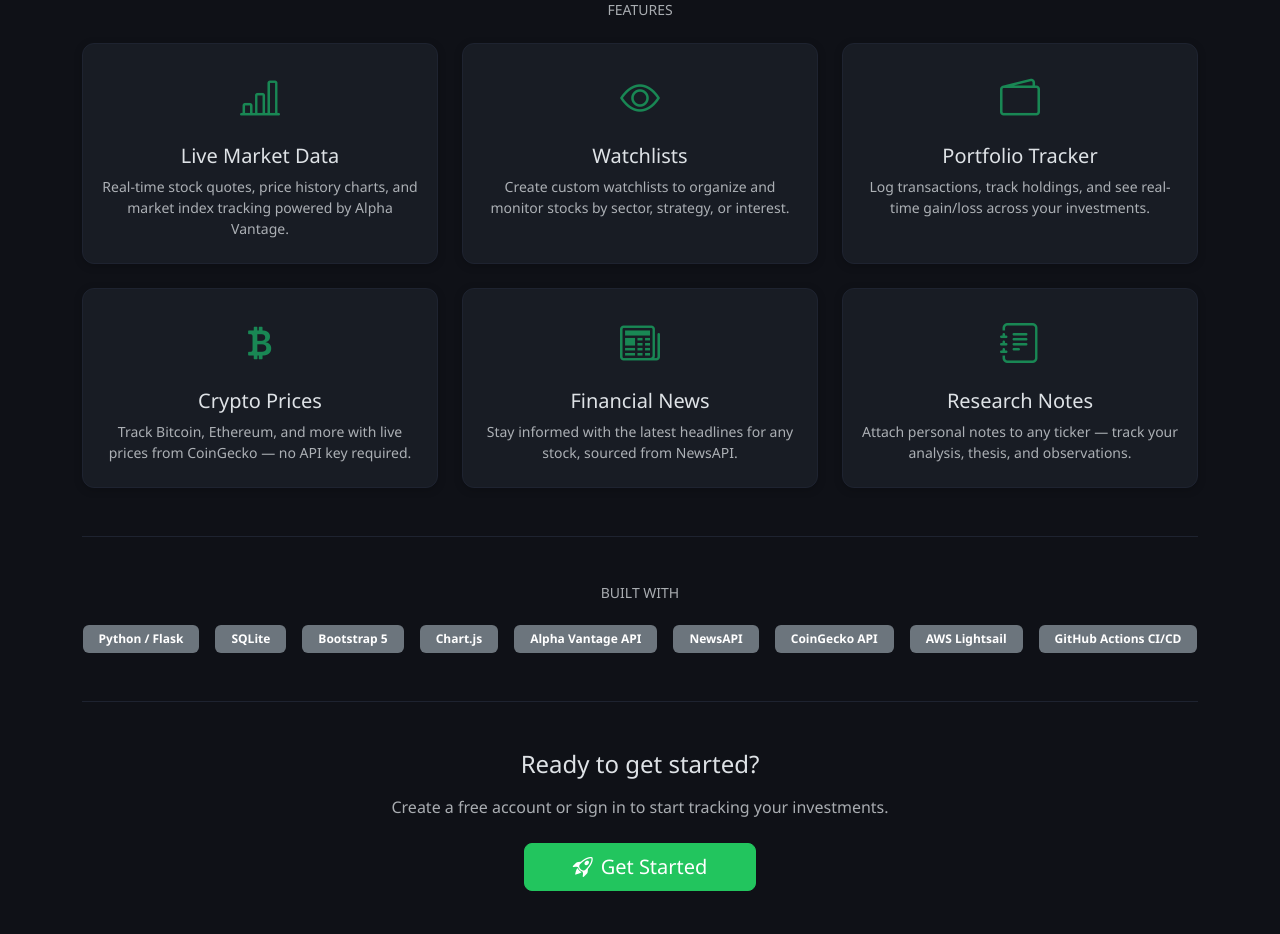
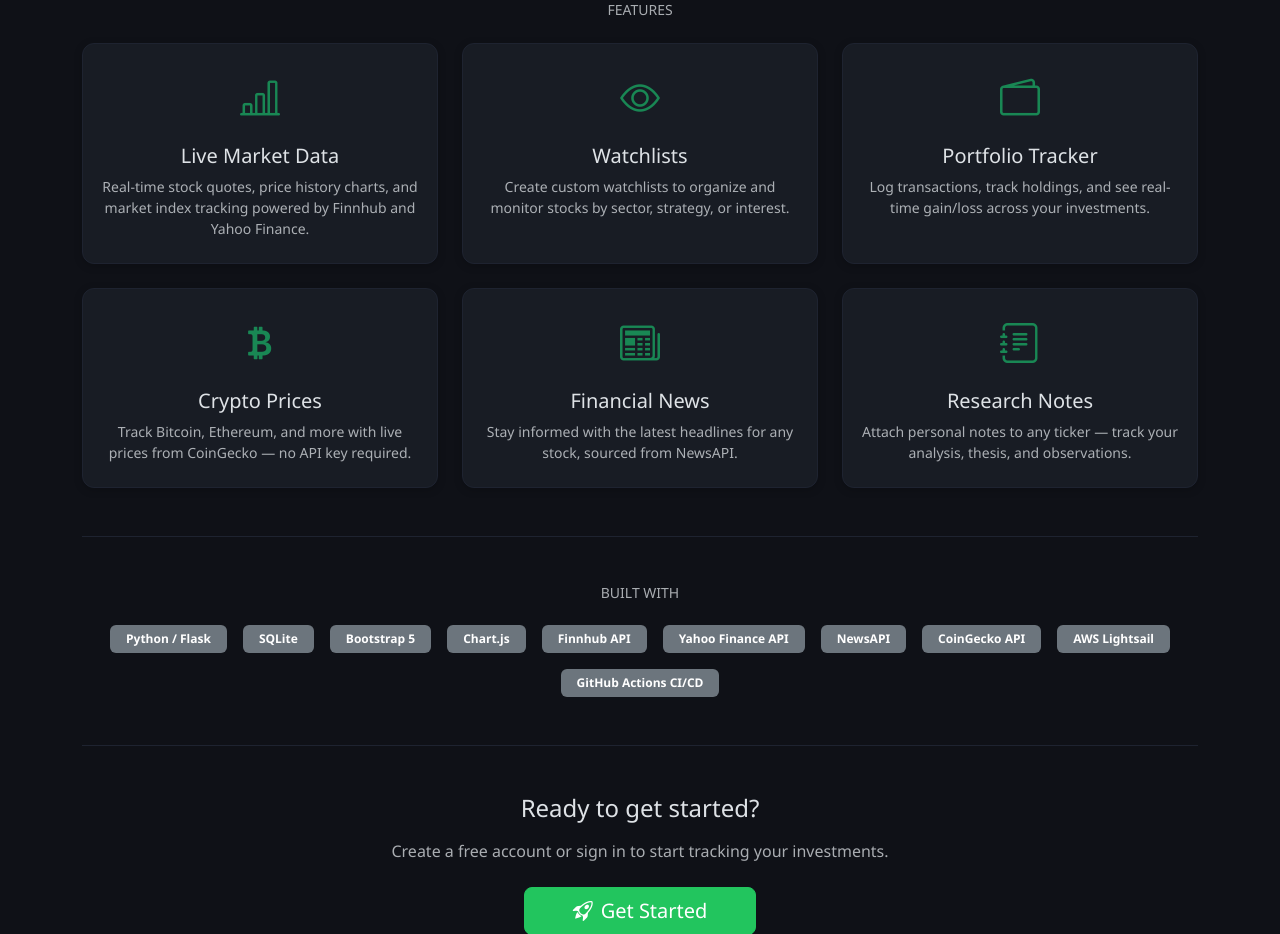
Before and after one commit to Ethanwells10/marshall-capstone, a Flask app: page / in a window 1280 px wide. Shown: the part 560-1494 px from the top of the page. Run offline with Flask 3, Linux system fonts and the light colour scheme.

Commit message:
Update about page to reflect Finnhub and Yahoo Finance APIs
Co-Authored-By: Claude Opus 4.6 <noreply@anthropic.com>

```diff
--- a/backend/app/templates/about.html
+++ b/backend/app/templates/about.html
@@ -26,7 +26,7 @@
                     <div class="card-body text-center py-4">
                         <i class="bi bi-bar-chart-line text-success" style="font-size:2.5rem;"></i>
                         <h5 class="mt-3">Live Market Data</h5>
-                        <p class="text-muted small mb-0">Real-time stock quotes, price history charts, and market index tracking powered by Alpha Vantage.</p>
+                        <p class="text-muted small mb-0">Real-time stock quotes, price history charts, and market index tracking powered by Finnhub and Yahoo Finance.</p>
                     </div>
                 </div>
             </div>
@@ -86,7 +86,8 @@
             <span class="badge bg-secondary px-3 py-2">SQLite</span>
             <span class="badge bg-secondary px-3 py-2">Bootstrap 5</span>
             <span class="badge bg-secondary px-3 py-2">Chart.js</span>
-            <span class="badge bg-secondary px-3 py-2">Alpha Vantage API</span>
+            <span class="badge bg-secondary px-3 py-2">Finnhub API</span>
+            <span class="badge bg-secondary px-3 py-2">Yahoo Finance API</span>
             <span class="badge bg-secondary px-3 py-2">NewsAPI</span>
             <span class="badge bg-secondary px-3 py-2">CoinGecko API</span>
             <span class="badge bg-secondary px-3 py-2">AWS Lightsail</span>
```
